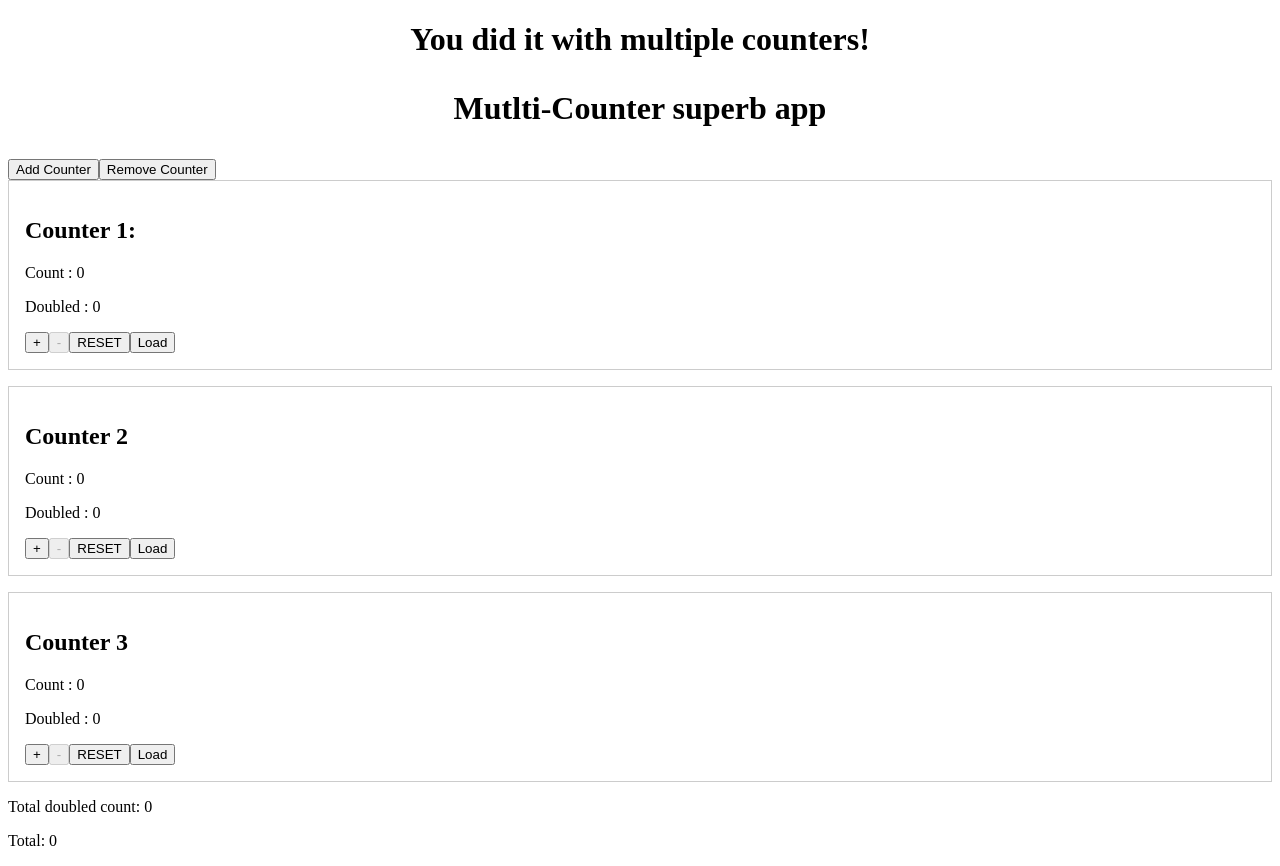
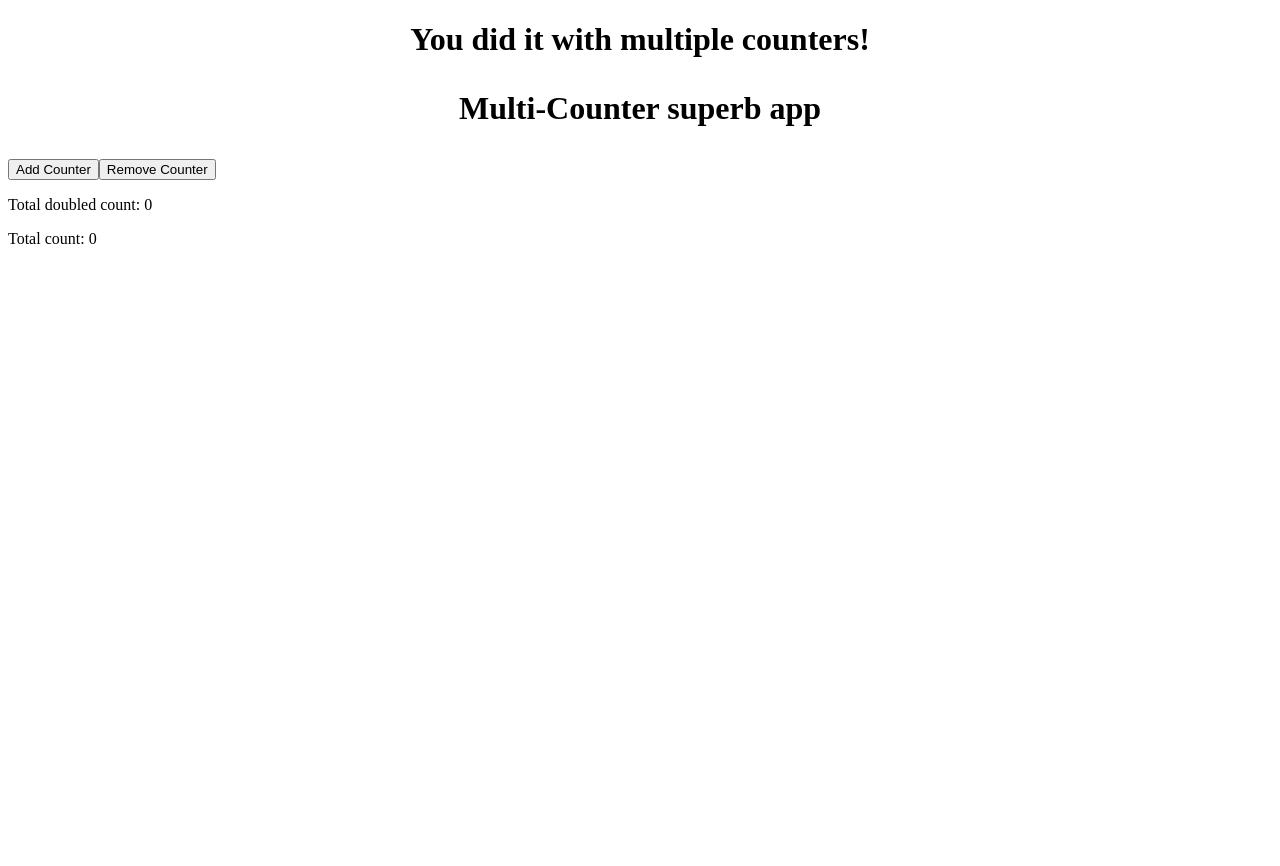
Before and after one commit to omyk13/vue-sb, a Vue app: page / in a window 1280 px wide. After the commit the page ends 800 px from the top, so only its background shows below. Built offline with nearby package versions, Linux system fonts and the light colour scheme.

Commit message:
i have no idea

```diff
--- a/src/App.vue
+++ b/src/App.vue
@@ -3,12 +3,6 @@
     <h1>You did it with multiple counters!</h1>
 
     <MultiCounter/>
-
-
-    <p>Total: {{ doubled }}</p>
-
-    <p v-if="lastZeroMessage">{{ lastZeroMessage}}</p>
-
 
   </div>
 </template>
@@ -19,9 +13,6 @@ import { useCounterStore } from './stores/counterStore.js'
 import { storeToRefs } from 'pinia'
 import { ref } from 'vue'
 
-const doublestore = useCounterStore()
-const { doubled } = storeToRefs(doublestore)
-const lastZeroMessage = ref('')
 
 </script>
 
--- a/src/components/Counter.vue
+++ b/src/components/Counter.vue
@@ -22,29 +22,32 @@
 
 <script setup>
 import { useCounterStore } from '../stores/counterStore.js'
+import { useCounter } from '../composables/useCounter.js'
 import { storeToRefs } from 'pinia'
-import {watch} from 'vue'
+import {watch, computed} from 'vue'
 
-defineProps({
-  title: {
-    type: String,
+const props = defineProps({
+id: {
+    type: Number,
     required: true,
-  },
+},
 })
 
 const emit = defineEmits(['at-zero'])
-const counterStore = useCounterStore()
+const store = useCounterStore()
+const counterRef = store.getCounterRef(props.id)
 
-const { count, doubled, canDecrement, loading, error } = storeToRefs(counterStore)
-const { increment, decrement, reset, loadInitialCount } = counterStore
+const {
+  count,
+  doubled,
+  canDecrement,
+  decrement,
+  increment,
+  reset,
+} = useCounter(counterRef, store.settings.step)
 
-
-watch(count,(newValue)=>{
-  if (newValue ===0){
-    emit('ATZero')
-  }
-})
-
+const isZero = computed(() => store.counters[props.id].isZero)
+const title = computed(() => store.counters[props.id].title)
 </script>
 
 <style scoped>
--- a/src/components/multiCounter.vue
+++ b/src/components/multiCounter.vue
@@ -1,15 +1,14 @@
 <template>
     <div class="multi-counter">
-        <h1>Mutlti-Counter superb app</h1>
+        <h1>Multi-Counter superb app</h1>
 
         <button @click="addCounter">Add Counter</button>
         <button @click="removeCounter">Remove Counter</button>
         <Counter
-            v-for ="(counter, index) in counters"
-            :key="counter.id"
-            :title="counter.title"
+            v-for ="id in store.ids"
+            :key="id"
+            :id="id"
             @at-zero="handleZero(index)"
-
         >
 
           <template #extra>
@@ -19,8 +18,8 @@
           </template>
         </Counter>
 
-
-        <p>Total doubled count: {{totalDoubled}} </p>
+        <p>Total doubled count: {{store.totalDoubled}} </p>
+        <p>Total count: {{store.total}} </p>
 
     </div>
 </template>
@@ -35,25 +34,16 @@ import {storeToRefs} from 'pinia'
 const store = useCounterStore()
 const {doubled} = storeToRefs(store)
 
-const counters = reactive([
-    {id: 1, title: 'Counter 1:', isZero:false},
-    {id: 2 ,title: 'Counter 2', isZero:false},
-    {id: 3 ,title: 'Counter 3', isZero:false},
-])
+const counters = reactive([])
 
-let nextId = 4
+let nextId = 0
 
 function addCounter(){
-  counters.push({
-    id: nextId++,
-    title: 'Counter: $(nextId -1)',
-    initialValue: 0,
-    isZero: false,
-  })
+  store.addCounter(`Counter ${store.ids.length + 1}`)
 }
 
-function removeCounter(index){
-  counters.splice(index,1)
+function removeCounter(){
+  store.removeCounter(`Counter ${store.ids.length - 1}`)
 }
 
 function handleZero(index){
--- a/src/composables/useCounter.js
+++ b/src/composables/useCounter.js
@@ -19,6 +19,7 @@ export function useCounter(count, step) {
   }
 
   return {
+    count,
     doubled,
     canDecrement,
     increment,
--- a/src/stores/counterStore.js
+++ b/src/stores/counterStore.js
@@ -3,39 +3,74 @@ import { ref, computed, watch } from 'vue'
 import { useCounter } from '../composables/useCounter.js'
 import { useSettingStore } from './settingStore.js'
 
-
+//should the store carry logic or no?
+//feels nicer to have it separated in a composable
 const STORAGE_KEY = 'counter-store'
 
 export const useCounterStore = defineStore('counter', () => {
 
-  const counters = ref([])
-
-
   //-------certain state-------------
   //hydrate??
   const saved = JSON.parse(localStorage.getItem(STORAGE_KEY))
-  const count = ref(saved?.count ?? 0)  //Initial value, zero if null?
+  const counters = ref(saved?.counters ?? {})  //Initial value, zero if null?
+  const ids = ref(saved?.ids ?? [])
 
   const loading = ref(false)
   const error = ref(null)
 
   let abortController = null
-
+  let nextId =0
   const settings = useSettingStore()
 
-  const { doubled, canDecrement,increment,decrement, reset } = useCounter(count,settings.step)
+  function addCounter(title) {
+    const id = nextId++
+    counters.value[id] = {
+      id,
+      title,
+      value: 0,
+      isZero: false,
+    }
+    ids.value.push(id)
+  }
+
+  function removeCounter(id) {
+    delete counters.value[id]
+    ids.value = ids.value.filter(x => x!== id)
+  }
+
+  function getCounterRef(id) {
+    return computed({
+      get: () => counters.value[id].value,
+      set: v => {
+        counters.value[id].value = v
+        counters.value[id].isZero = v === 0
+      },
+    })
+  }
+
+  const totalDoubled = computed (() =>
+    ids.value.reduce(
+      (sum,id) => sum + counters.value[id].value * 2,0
+    )
+  )
+
+  const total = computed (() =>
+    ids.value.reduce(
+      (sum,id) => sum + counters.value[id].value,0
+    )
+  )
 
   //persistence. huh?
   watch(
-    count,
-    () => {
+    () => ({counters: counters.value, ids: ids.value}),
+    (state) => {
       localStorage.setItem(
         STORAGE_KEY,
-        JSON.stringify({count: count.value})
+        JSON.stringify({state})
       )
     },
 
-    {deep:false}
+    {deep:true}
   )
 
   //async action test
@@ -48,14 +83,15 @@ export const useCounterStore = defineStore('counter', () => {
     error.value = null
 
     try{
-      //api latency sim. Rule of thumb: always keep latest request according to GPT. Always silent abort.
+      //api latency sim. Rule of thumb: always keep latest request according to GPT.
+      //Always silent abort.
       await withRetry(async ()=> {
       await new Promise((resolve,reject) =>{
         const timeout =setTimeout(resolve, 1000)
 
         abortController.signal.addEventListener('abort', () => {
           clearTimeout(timeout)
-          reject(new DOMException('ABORTED', 'Abortrror'))
+          reject(new DOMException('ABORTED', 'AbortError'))
         })
       })
       count.value = 42
@@ -87,5 +123,17 @@ export const useCounterStore = defineStore('counter', () => {
     }
   }
 
-  return { count, doubled, canDecrement, increment, decrement, reset, loadInitialCount, loading, error }
+  return {
+    counters,
+    ids,
+    settings,
+    total,
+    totalDoubled,
+    addCounter,
+    removeCounter,
+    getCounterRef,
+    loadInitialCount,
+    loading,
+    error,
+  }
 })
```
